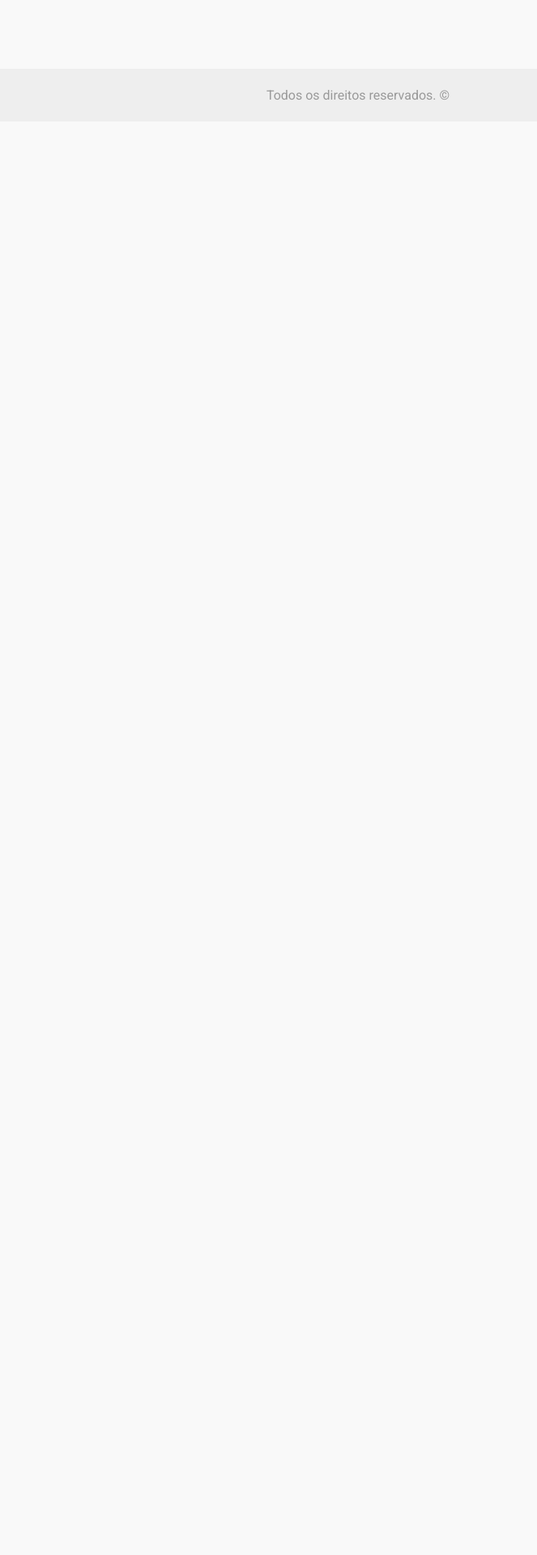
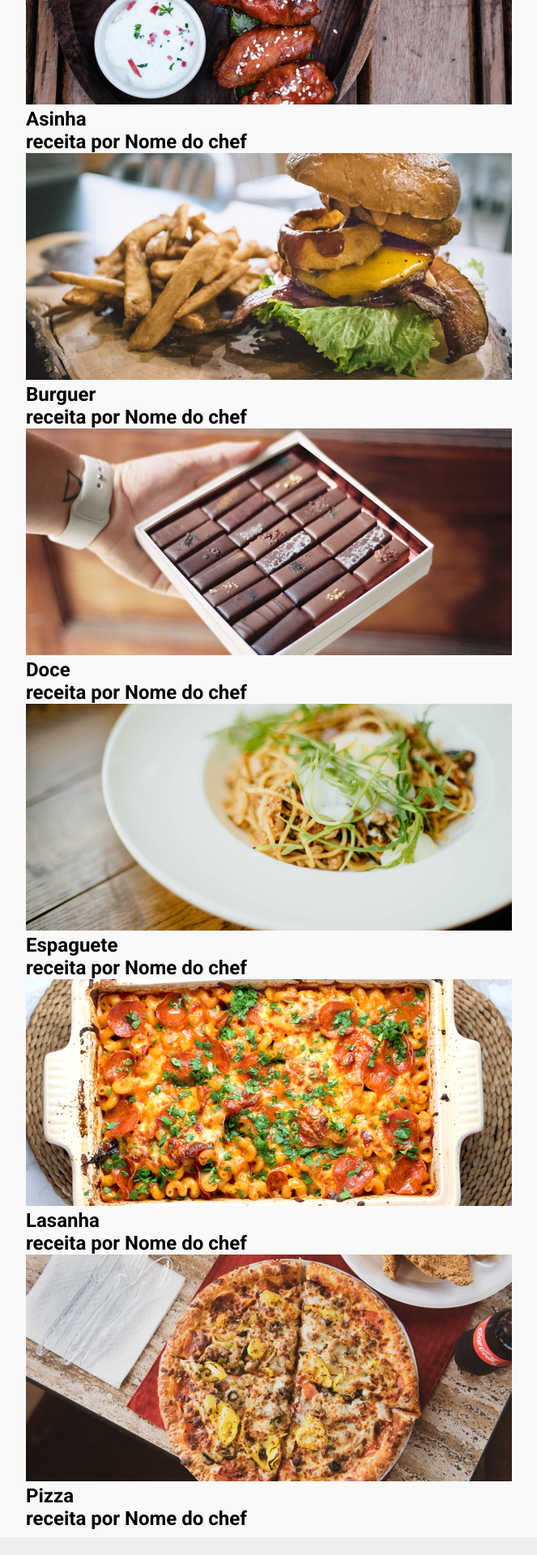
Before and after one commit to leoorlandin/React-Foodfy, a React (Create React App) app: page / in a window 1280 px wide. Shown: the part 680-2600 px from the top of the page at 81% size, without its empty margins (198-861 px from the left). Before the commit the page ends 830 px from the top, so only its background shows below. Built offline with nearby package versions, Linux system fonts and the light colour scheme.

Commit message:
adding static content to the RecipeList component

```diff
--- a/src/components/RecipeList/index.js
+++ b/src/components/RecipeList/index.js
@@ -1,4 +1,5 @@
 import React from 'react';
+import imageBundle from '../../utils/imageBundle';
 
 const RecipeList = () => {
   return (
@@ -6,7 +7,41 @@ const RecipeList = () => {
       <h1>Mais acessadas</h1>
 
       <div className="recipes-list">
+        <div className="recipe-item">
+          <img src={imageBundle.asinhas} alt="imagem da receita" />
+          <h2>Asinha</h2>
+          <h2>receita por Nome do chef</h2>
+        </div>
 
+        <div className="recipe-item">
+          <img src={imageBundle.burger} alt="imagem da receita" />
+          <h2>Burguer</h2>
+          <h2>receita por Nome do chef</h2>
+        </div>
+
+        <div className="recipe-item">
+          <img src={imageBundle.doce} alt="imagem da receita" />
+          <h2>Doce</h2>
+          <h2>receita por Nome do chef</h2>
+        </div>
+
+        <div className="recipe-item">
+          <img src={imageBundle.espaguete} alt="imagem da receita" />
+          <h2>Espaguete</h2>
+          <h2>receita por Nome do chef</h2>
+        </div>
+
+        <div className="recipe-item">
+          <img src={imageBundle.lasanha} alt="imagem da receita" />
+          <h2>Lasanha</h2>
+          <h2>receita por Nome do chef</h2>
+        </div>
+
+        <div className="recipe-item">
+          <img src={imageBundle.pizza} alt="imagem da receita" />
+          <h2>Pizza</h2>
+          <h2>receita por Nome do chef</h2>
+        </div>
       </div>
     </div>
   );
--- /dev/null
+++ b/src/utils/imageBundle.js
@@ -0,0 +1,18 @@
+import asinhas from '../assets/asinhas.png'
+import burger from '../assets/burger.png'
+import doce from '../assets/doce.png'
+import espaguete from '../assets/espaguete.png'
+import lasanha from '../assets/lasanha.png'
+import pizza from '../assets/pizza.png'
+
+const imageBundle = {
+  asinhas,
+  burger,
+  doce,
+  espaguete,
+  lasanha,
+  pizza
+}
+
+
+export default imageBundle;
```
